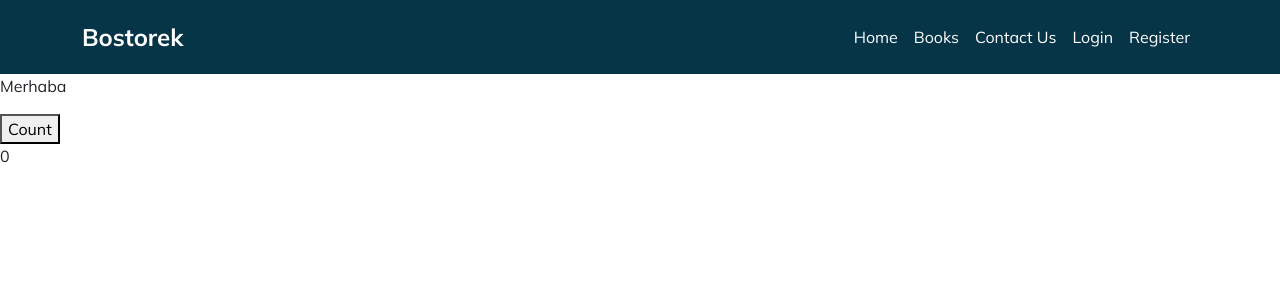
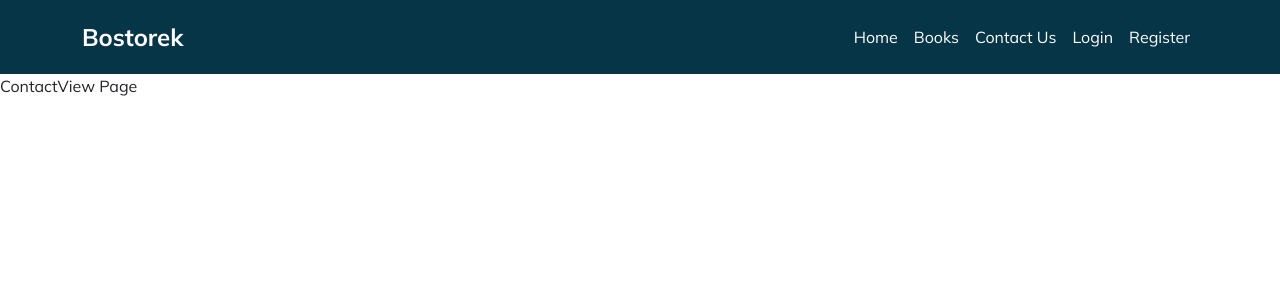
Before and after one commit to BetulBircan/bostorek-tr, a Vue app in the folder frontEnd/: page /contact in a window 1280 px wide. Shown: the top 300 px of the page. Built offline with nearby package versions, Linux system fonts and the light colour scheme.

Commit message:
vue-router indirildi ve sayfa url leri oluşturuldu

```diff
--- a/frontEnd/package.json
+++ b/frontEnd/package.json
@@ -10,7 +10,8 @@
   },
   "dependencies": {
     "bootstrap": "^5.3.3",
-    "vue": "^3.4.29"
+    "vue": "^3.4.29",
+    "vue-router": "^4.4.0"
   },
   "devDependencies": {
     "@vitejs/plugin-vue": "^5.0.5",
--- a/frontEnd/src/App.vue
+++ b/frontEnd/src/App.vue
@@ -1,13 +1,13 @@
 <template>
     <!-- html şablon kısmı -->
    <NavBar/>
-   <!-- <nav-bar /> -->
+    <!-- <nav-bar /> -->
     <!-- <NavBar></NavBar> -->
-     <!-- <nav-bar></nav-bar> şekilde kullanılabilir -->
-      <p>{{ message }}</p>
-      <button @click="count++">Count</button>
-      <p>{{count}}</p>
-      <p v-if="isVisible">Burası Görünecek</p>
+    <!-- <nav-bar></nav-bar> şekilde kullanılabilir -->
+
+     <!-- RouterView ı import etmemize gerek yok çünkü main.js de app.use(router) diyerek global olarak tanımlamış olduk heryerden erişebiliriz. url ler için yer tutucu -->
+   <RouterView />
+
 </template>
 
 <script>
@@ -27,10 +27,7 @@
         data() {
             return {
                 // data içeriği : verilerin değişkenlerin başlangıç değerleri
-                message : "Merhaba",
-                count : 0,
-                // isVisible : true
-                isVisible : false
+
             }
         },
 
--- a/frontEnd/src/main.js
+++ b/frontEnd/src/main.js
@@ -1,8 +1,10 @@
 import 'bootstrap/dist/css/bootstrap.min.css';
 import { createApp } from "vue";
 import App from "@/App.vue";
+import router from "@/router/index.js";
 
 const app = createApp(App);
+app.use(router);
 app.mount("#app");
 
 //Bir vue instance ı oluşturacak yani vue uygulamasının özelliklerini ve davranışlarını gösteren bir nesneyi İÇERECEK
--- /dev/null
+++ b/frontEnd/src/router/index.js
@@ -0,0 +1,45 @@
+import { createRouter, createWebHistory } from 'vue-router'
+import HomeView from "@/views/HomeView.vue"
+import BooksView from "@/views/BooksView.vue"
+import ContactView from "@/views/ContactView.vue"
+import LoginView from "@/views/LoginView.vue"
+import RegisterView from "@/views/RegisterView.vue"
+
+const router = createRouter({
+    history : createWebHistory(),
+    routes : [
+        {
+            path : '/',
+            //url için uniq identity yani tekil bir tanımlayıcı
+            name : "home",
+            component : HomeView
+        },
+        {
+            path : '/books',
+            //url için uniq identity yani tekil bir tanımlayıcı
+            name : "books",
+            component : BooksView
+        },
+        {
+            path : '/contact',
+            //url için uniq identity yani tekil bir tanımlayıcı
+            name : "contact",
+            component : ContactView
+        },
+        {
+            path : '/login',
+            //url için uniq identity yani tekil bir tanımlayıcı
+            name : "login",
+            component : LoginView
+        },
+        {
+            path : '/register',
+            //url için uniq identity yani tekil bir tanımlayıcı
+            name : "register",
+            component : RegisterView
+        }
+
+    ]
+})
+
+export default router;
--- /dev/null
+++ b/frontEnd/src/views/BooksView.vue
@@ -0,0 +1,16 @@
+<template>
+    <div>
+        BooksView Page
+    </div>
+</template>
+
+<script>
+    export default {
+        //hata ayıklamada derleyici tarafında hangi componenetin hata verdiğini anlamak için kullanılır.
+        name : 'BooksView'
+    }
+</script>
+
+<style lang="scss" scoped>
+
+</style>
--- /dev/null
+++ b/frontEnd/src/views/ContactView.vue
@@ -0,0 +1,15 @@
+<template>
+    <div>
+        ContactView Page
+    </div>
+</template>
+
+<script>
+    export default {
+        name : 'ContactView'
+    }
+</script>
+
+<style lang="scss" scoped>
+
+</style>
--- /dev/null
+++ b/frontEnd/src/views/HomeView.vue
@@ -0,0 +1,15 @@
+<template>
+    <div>
+        HomeView Page
+    </div>
+</template>
+
+<script>
+    export default {
+        name : 'HomeView'
+    }
+</script>
+
+<style lang="scss" scoped>
+
+</style>
--- /dev/null
+++ b/frontEnd/src/views/LoginView.vue
@@ -0,0 +1,15 @@
+<template>
+    <div>
+        LoginView Page
+    </div>
+</template>
+
+<script>
+    export default {
+        name : 'LoginView'
+    }
+</script>
+
+<style lang="scss" scoped>
+
+</style>
--- /dev/null
+++ b/frontEnd/src/views/RegisterView.vue
@@ -0,0 +1,15 @@
+<template>
+    <div>
+        RegisterView Page
+    </div>
+</template>
+
+<script>
+    export default {
+        name : "RegisterView"
+    }
+</script>
+
+<style lang="scss" scoped>
+
+</style>
```
Also changed, not shown: frontEnd/public/aciklama.txt, 1 other file (tests, documents, lock files or other folders).
